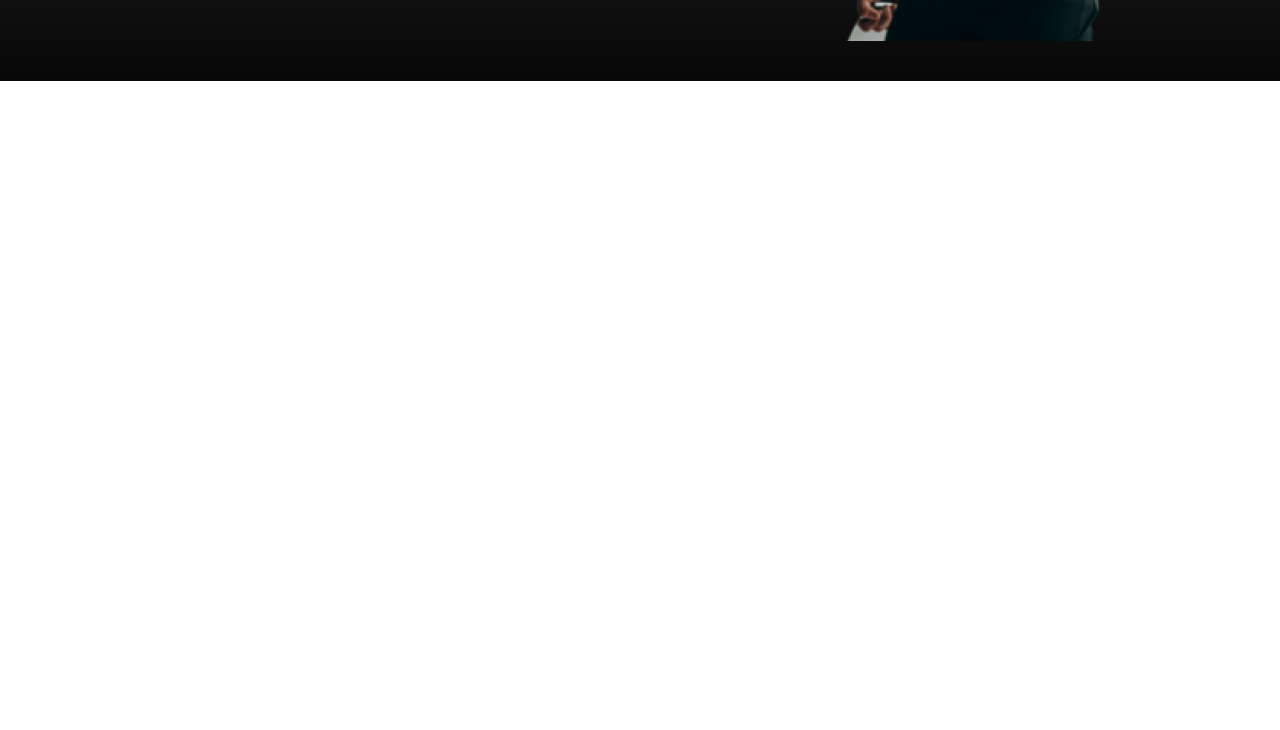
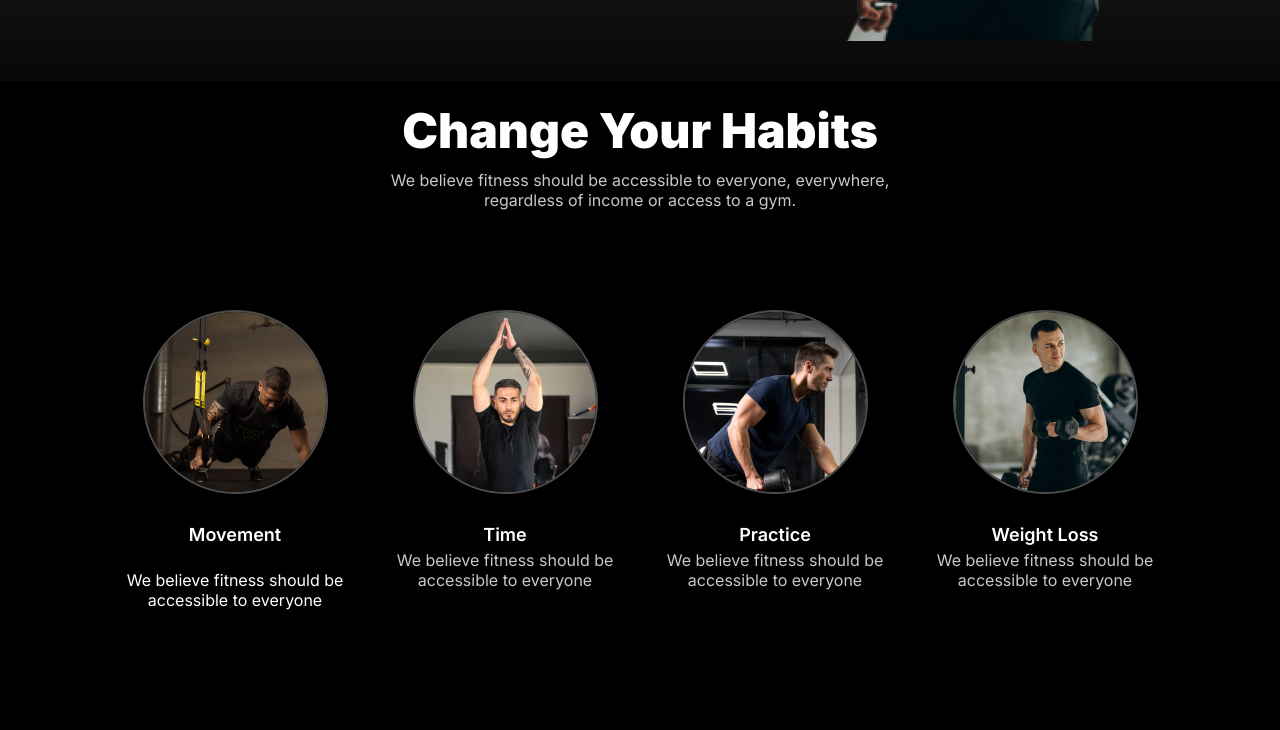
Before and after one commit to HiYasin/versatile-ui, a plain HTML site: page index.html in a window 1280 px wide. Shown: the part 625-1355 px from the top of the page. Before the commit the page ends 800 px from the top, so only its background shows below. Drawn offline with Linux system fonts and the light colour scheme; a web font is replaced by a local one.

Commit message:
Habit section is completed

```diff
--- a/css/style.css
+++ b/css/style.css
@@ -95,7 +95,7 @@ header {
     font-weight: 400;
     line-height: 24px;
     letter-spacing: 0.5px;
-    color: rgb(177, 177, 177);
+    color: rgb(200, 200, 200);
     margin-top: 25px;
 }
 
@@ -139,6 +139,9 @@ header {
     font-weight: 900;
     line-height: 24px;
 }
+p{
+    color: rgb(200, 200, 200);
+}
 .imageTopText{
     border: 1px solid rgba(255, 255, 255, 0.1);
     border-radius: 12px;
@@ -169,3 +172,42 @@ header {
     left: 1175px;
     top: 230px;
 }
+
+
+/* Habit styles */
+main{
+    padding: 20px 120px;
+    background: black;
+}
+.habit{
+    text-align: center;
+}
+.habitTitle{
+    font-size: 48px;
+    font-weight: 900;
+}
+.habitSubTitle{
+    margin: 10px auto;
+    width: 55%;
+}
+
+.cardContainer{
+    display: flex;
+    justify-content: space-between;
+    margin: 100px 0px ;
+    /* width: 100vw; */
+}
+.card{
+    width: 230px;
+    box-sizing: border-box;
+}
+.card img{
+    border-radius: 50%;
+    border: 2px solid rgb(77, 77, 77);
+}
+.card h2{
+    font-size: 18px;
+    font-weight: 600;
+    margin-top: 30px;
+    margin-bottom: 5px;
+}
--- a/index.html
+++ b/index.html
@@ -37,7 +37,7 @@
             </div>
             <div class="bannerImage">
                 <div class="bannerImg">
-                    <img src="images/Images 2.png" alt="A fit person">
+                    <img src="images/Images2.png" alt="A fit person">
                 </div>
                 <div class="imageTopText imageTopText1">
                     <h1>500+</h1>
@@ -56,7 +56,50 @@
         </div>
     </header>
     <main>
-
+        <section class="habit">
+            <h1 class="habitTitle">Change Your Habits</h1>
+            <p class="habitSubTitle">
+                We believe fitness should be accessible to everyone, everywhere, regardless of income or access to a gym.
+            </p>
+            <div class="cardContainer">
+                <div class="card">
+                    <img src="images/image3.png" alt="">
+                    <h2>
+                        Movement
+                    </h2>
+                    <br>
+                        We believe fitness should be accessible to everyone
+                    </p>
+                </div>
+                <div class="card">
+                    <img src="images/image2.png" alt="">
+                    <h2>
+                        Time
+                    </h2>
+                    <p>
+                        We believe fitness should be accessible to everyone
+                    </p>
+                </div>
+                <div class="card">
+                    <img src="images/image4.png" alt="">
+                    <h2>
+                        Practice
+                    </h2>
+                    <p>
+                        We believe fitness should be accessible to everyone
+                    </p>
+                </div>
+                <div class="card">
+                    <img src="images/image5.png" alt="">
+                    <h2>
+                        Weight Loss
+                    </h2>
+                    <p>
+                        We believe fitness should be accessible to everyone
+                    </p>
+                </div>
+            </div>
+        </section>
     </main>
     <footer>
 
```
Also changed, not shown: images/Images2.png (renamed from images/Images 2.png), images/image2.png (renamed from images/image 2.png), images/image3.png (renamed from images/image 3.png), images/image4.png (renamed from images/image 4.png), images/image5.png (renamed from images/image 5.png).
